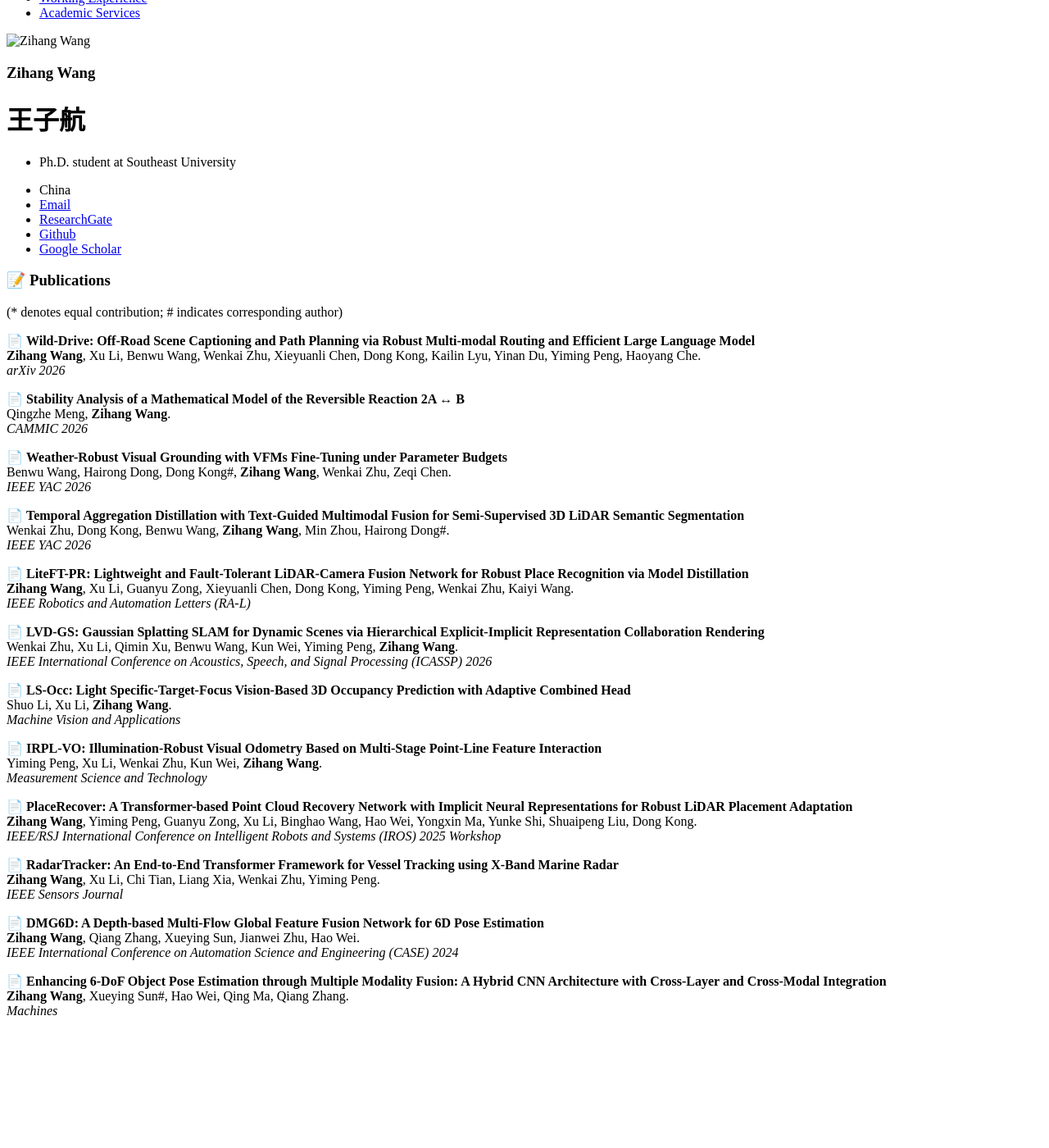
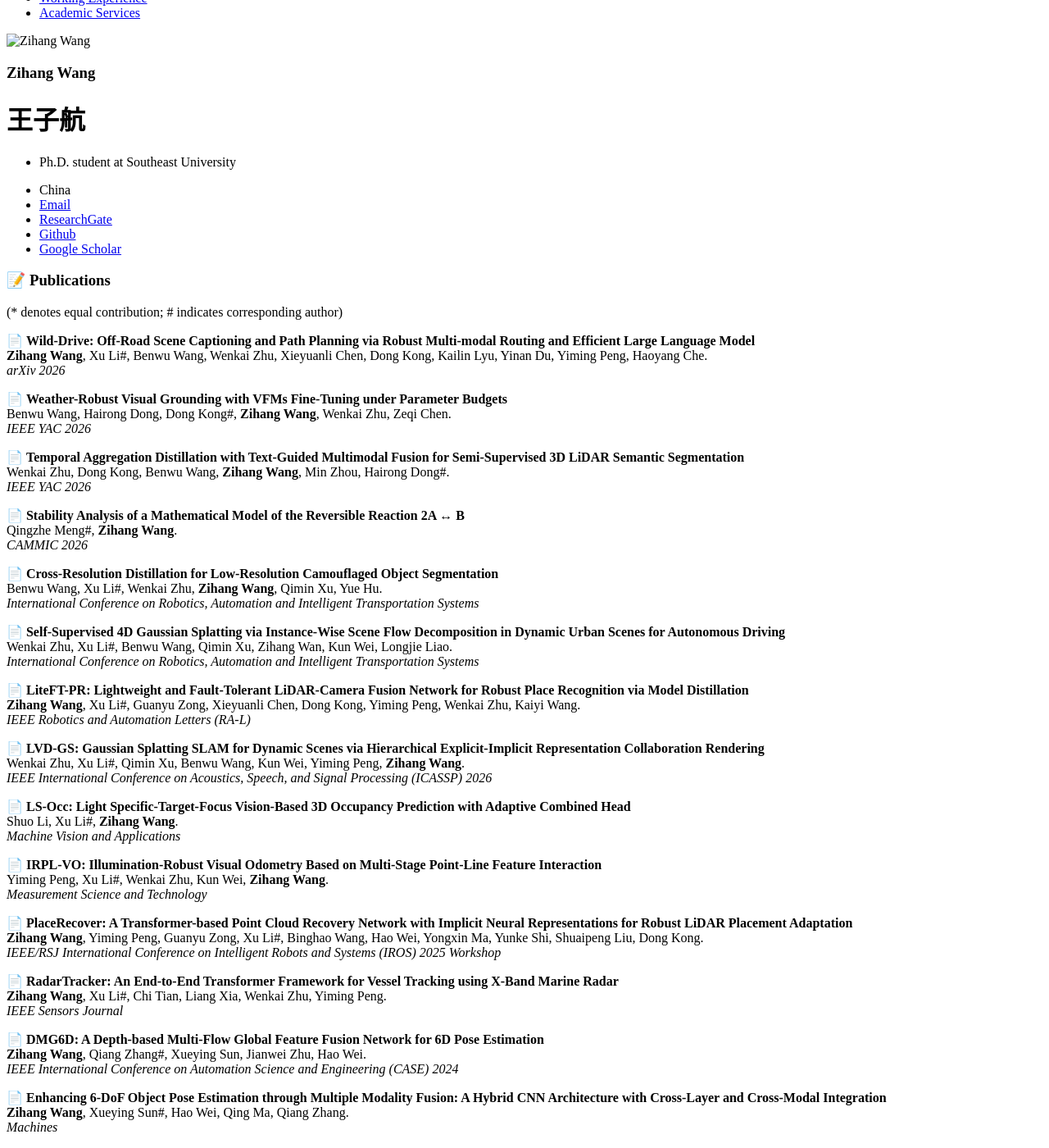
Before and after one commit to wangzihanggg/wangzihanggg.github.io, a Jekyll site: the page built from _pages/includes/pub.md, in a window 1280 px wide and 1400 px high, scrolled down 161 px. Shown: the whole window at 82% size. Built offline with Jekyll 4.4.1, drawn with Linux system fonts in a browser that asks for light colours; our own code applies the rules of GitHub Pages for plain Markdown files; before the commit the page ends 1419 px from its top, so only the background shows below that.

```diff
--- a/_pages/includes/pub.md
+++ b/_pages/includes/pub.md
@@ -7,14 +7,8 @@
 
 <p>
   📄 <strong>Wild-Drive: Off-Road Scene Captioning and Path Planning via Robust Multi-modal Routing and Efficient Large Language Model</strong><br>
-  <strong>Zihang Wang</strong>, Xu Li, Benwu Wang, Wenkai Zhu, Xieyuanli Chen, Dong Kong, Kailin Lyu, Yinan Du, Yiming Peng, Haoyang Che.<br>
+  <strong>Zihang Wang</strong>, Xu Li#, Benwu Wang, Wenkai Zhu, Xieyuanli Chen, Dong Kong, Kailin Lyu, Yinan Du, Yiming Peng, Haoyang Che.<br>
   <em>arXiv 2026</em>
-</p>
-
-<p>
-  📄 <strong>Stability Analysis of a Mathematical Model of the Reversible Reaction 2A ↔ B</strong><br>
-  Qingzhe Meng, <strong>Zihang Wang</strong>.<br>
-  <em>CAMMIC 2026</em>
 </p>
 
 <p>
@@ -30,44 +24,62 @@
 </p>
 
 <p>
+  📄 <strong>Stability Analysis of a Mathematical Model of the Reversible Reaction 2A ↔ B</strong><br>
+  Qingzhe Meng#, <strong>Zihang Wang</strong>.<br>
+  <em>CAMMIC 2026</em>
+</p>
+
+<p>
+  📄 <strong>Cross-Resolution Distillation for Low-Resolution Camouflaged Object Segmentation</strong><br>
+  Benwu Wang, Xu Li#, Wenkai Zhu, <strong>Zihang Wang</strong>, Qimin Xu, Yue Hu.<br>
+  <em>International Conference on Robotics, Automation and Intelligent Transportation Systems</em>
+</p>
+
+<p>
+  📄 <strong>Self-Supervised 4D Gaussian Splatting via Instance-Wise Scene Flow Decomposition in Dynamic Urban Scenes for Autonomous Driving</strong><br>
+  Wenkai Zhu, Xu Li#, Benwu Wang, Qimin Xu, Zihang Wan, Kun Wei, Longjie Liao.<br>
+  <em>International Conference on Robotics, Automation and Intelligent Transportation Systems</em>
+</p>
+
+<p>
   📄 <strong>LiteFT-PR: Lightweight and Fault-Tolerant LiDAR-Camera Fusion Network for Robust Place Recognition via Model Distillation</strong><br>
-  <strong>Zihang Wang</strong>, Xu Li, Guanyu Zong, Xieyuanli Chen, Dong Kong, Yiming Peng, Wenkai Zhu, Kaiyi Wang.<br>
+  <strong>Zihang Wang</strong>, Xu Li#, Guanyu Zong, Xieyuanli Chen, Dong Kong, Yiming Peng, Wenkai Zhu, Kaiyi Wang.<br>
   <em>IEEE Robotics and Automation Letters (RA-L)</em>
 </p>
 
 <p>
   📄 <strong>LVD-GS: Gaussian Splatting SLAM for Dynamic Scenes via Hierarchical Explicit-Implicit Representation Collaboration Rendering</strong><br>
-  Wenkai Zhu, Xu Li, Qimin Xu, Benwu Wang, Kun Wei, Yiming Peng, <strong>Zihang Wang</strong>.<br>
+  Wenkai Zhu, Xu Li#, Qimin Xu, Benwu Wang, Kun Wei, Yiming Peng, <strong>Zihang Wang</strong>.<br>
   <em>IEEE International Conference on Acoustics, Speech, and Signal Processing (ICASSP) 2026</em>
 </p>
 
 <p>
   📄 <strong>LS-Occ: Light Specific-Target-Focus Vision-Based 3D Occupancy Prediction with Adaptive Combined Head</strong><br>
-  Shuo Li, Xu Li, <strong>Zihang Wang</strong>.<br>
+  Shuo Li, Xu Li#, <strong>Zihang Wang</strong>.<br>
   <em>Machine Vision and Applications</em>
 </p>
 
 <p>
   📄 <strong>IRPL-VO: Illumination-Robust Visual Odometry Based on Multi-Stage Point-Line Feature Interaction</strong><br>
-  Yiming Peng, Xu Li, Wenkai Zhu, Kun Wei, <strong>Zihang Wang</strong>.<br>
+  Yiming Peng, Xu Li#, Wenkai Zhu, Kun Wei, <strong>Zihang Wang</strong>.<br>
   <em>Measurement Science and Technology</em>
 </p>
 
 <p>
   📄 <strong>PlaceRecover: A Transformer-based Point Cloud Recovery Network with Implicit Neural Representations for Robust LiDAR Placement Adaptation</strong><br>
-  <strong>Zihang Wang</strong>, Yiming Peng, Guanyu Zong, Xu Li, Binghao Wang, Hao Wei, Yongxin Ma, Yunke Shi, Shuaipeng Liu, Dong Kong.<br>
+  <strong>Zihang Wang</strong>, Yiming Peng, Guanyu Zong, Xu Li#, Binghao Wang, Hao Wei, Yongxin Ma, Yunke Shi, Shuaipeng Liu, Dong Kong.<br>
   <em>IEEE/RSJ International Conference on Intelligent Robots and Systems (IROS) 2025 Workshop</em>
 </p>
 
 <p>
   📄 <strong>RadarTracker: An End-to-End Transformer Framework for Vessel Tracking using X-Band Marine Radar</strong><br>
-  <strong>Zihang Wang</strong>, Xu Li, Chi Tian, Liang Xia, Wenkai Zhu, Yiming Peng.<br>
+  <strong>Zihang Wang</strong>, Xu Li#, Chi Tian, Liang Xia, Wenkai Zhu, Yiming Peng.<br>
   <em>IEEE Sensors Journal</em>
 </p>
 
 <p>
   📄 <strong>DMG6D: A Depth-based Multi-Flow Global Feature Fusion Network for 6D Pose Estimation</strong><br>
-  <strong>Zihang Wang</strong>, Qiang Zhang, Xueying Sun, Jianwei Zhu, Hao Wei.<br>
+  <strong>Zihang Wang</strong>, Qiang Zhang#, Xueying Sun, Jianwei Zhu, Hao Wei.<br>
   <em>IEEE International Conference on Automation Science and Engineering (CASE) 2024</em>
 </p>
 
```
